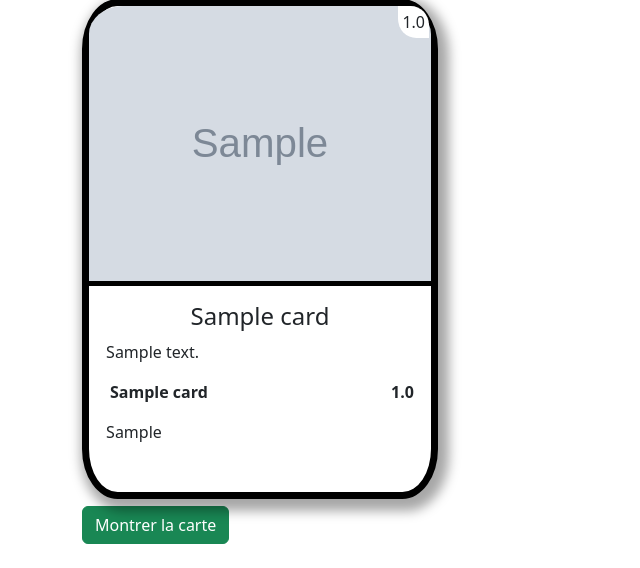
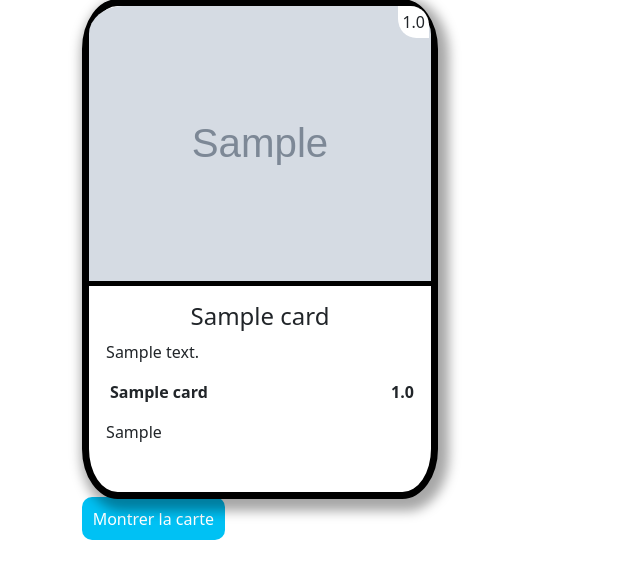
Before and after one commit to Louis3133/Duckmon, a Rails app: page / in a window 1280 px wide. Shown: the part 253-821 px from the top of the page, without its empty margins (0-640 px from the left). After the commit the page ends 793 px from the top, so only its background shows below. Run offline with Rails 7, Linux system fonts and the light colour scheme; tables that the repository leaves empty hold one stand-in row (values such as "Sample post"); grey boxes marked "Sample" are stand-in pictures; some libraries are stand-ins or nearby versions.

Commit message:
bouton début show

```diff
--- a/app/assets/stylesheets/application.css
+++ b/app/assets/stylesheets/application.css
@@ -111,3 +111,13 @@ h1{
 .logo{
   width: 25%;
 }
+
+.btn_show{
+  background-color: #00c1f4;
+  color: white;
+  text-decoration: none;
+  margin-top: 2%;
+  padding: 3%;
+  border-radius: 10px;
+  text-align: center;
+}
--- a/app/views/cards/index.html.erb
+++ b/app/views/cards/index.html.erb
@@ -13,7 +13,7 @@
           <%= render card %>
           <div class="card-body">
             <p>
-              <%= link_to "Montrer la carte", card, class: "btn btn-success" %>
+              <%= link_to "Montrer la carte", card, class: "btn_show" %>
             </p>
           </div>
 
```
